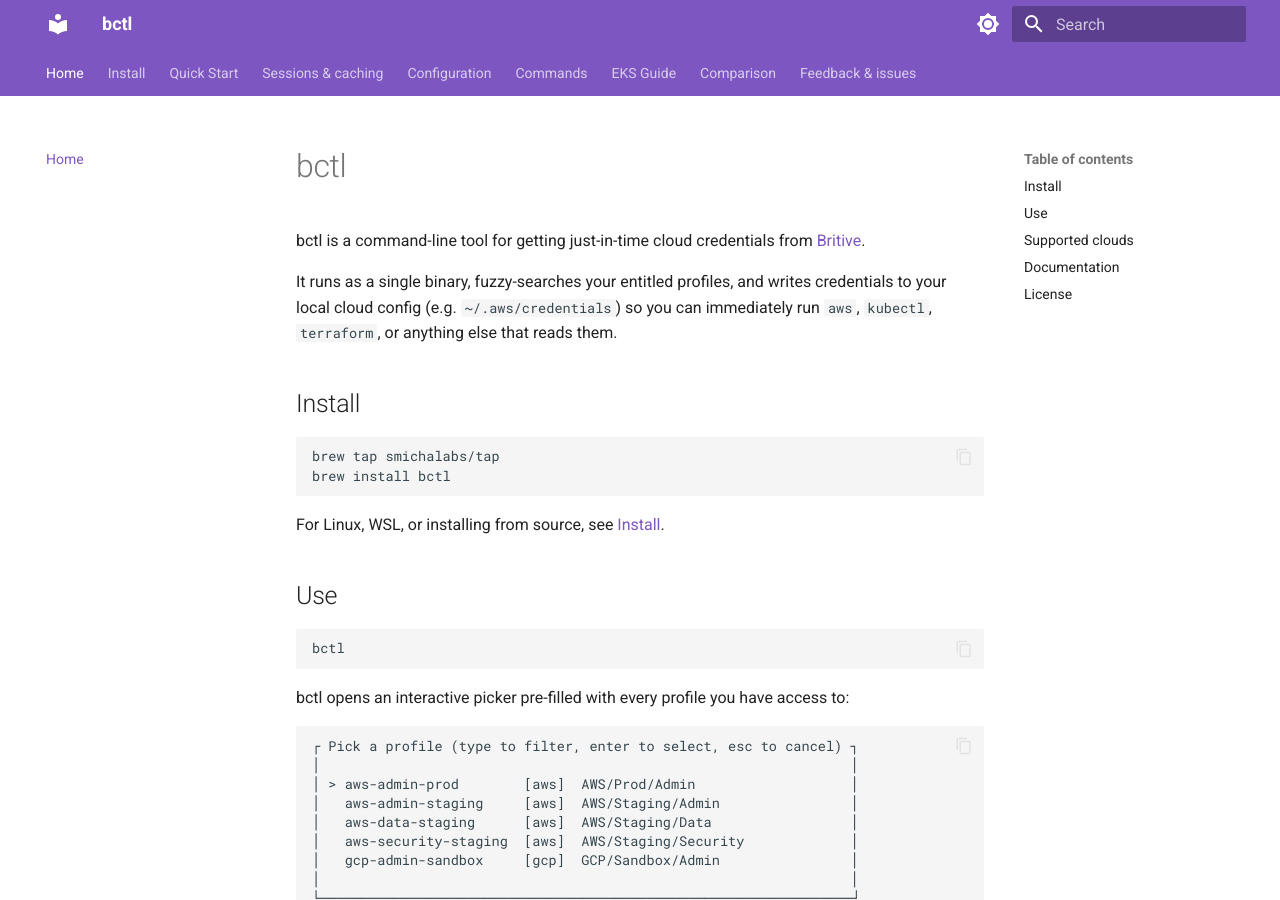
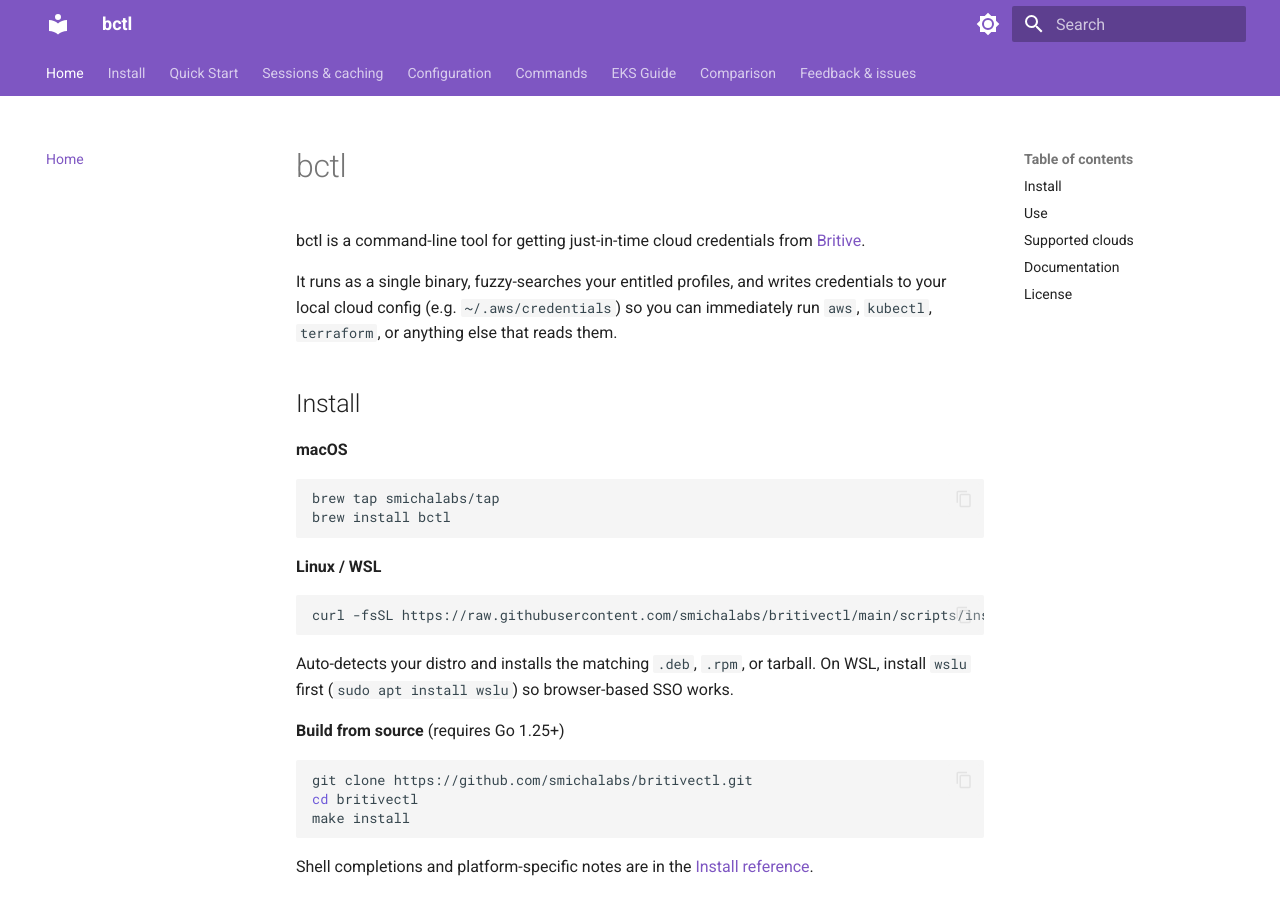
Before and after one commit to smichalabs/britivectl, an MkDocs documentation site: the page built from docs/docs/index.md, in a window 1280 px wide and 900 px high. Built offline with MkDocs 1.6.1 and Material for MkDocs 9.7.7, drawn with Linux system fonts in a browser that asks for light colours.

Commit message:
feat: move issue tracker to source repo and show all install options (#50)
Now that smichalabs/britivectl is public, issues no longer need to live
on the separate britivectl-releases repo. This commit:

- Changes the issue URL constant in internal/issues from
  smichalabs/britivectl-releases to smichalabs/britivectl so bctl issue
  bug/feature opens issues on the source repo directly
- Replaces the old markdown issue templates (bug_report.md,
  feature_request.md) with the structured YAML templates (bug.yml,
  feature.yml, config.yml) that auto-assign both maintainers
- Updates docs/docs/feedback.md, docs/docs/commands/issue.md to point
  at the source repo issue tracker
- Expands the Install section on the home page to show all three
  install methods inline (macOS brew, Linux/WSL curl script, build
  from source) so users see every option without clicking through to
  a separate page

Updates the test in internal/issues to match the new repo URL.

````diff
--- a/docs/docs/index.md
+++ b/docs/docs/index.md
@@ -6,12 +6,30 @@ It runs as a single binary, fuzzy-searches your entitled profiles, and writes cr
 
 ## Install
 
+**macOS**
+
 ```bash
 brew tap smichalabs/tap
 brew install bctl
 ```
 
-For Linux, WSL, or installing from source, see [Install](install.md).
+**Linux / WSL**
+
+```bash
+curl -fsSL https://raw.githubusercontent.com/smichalabs/britivectl/main/scripts/install.sh | bash
+```
+
+Auto-detects your distro and installs the matching `.deb`, `.rpm`, or tarball. On WSL, install `wslu` first (`sudo apt install wslu`) so browser-based SSO works.
+
+**Build from source** (requires Go 1.25+)
+
+```bash
+git clone https://github.com/smichalabs/britivectl.git
+cd britivectl
+make install
+```
+
+Shell completions and platform-specific notes are in the [Install reference](install.md).
 
 ## Use
 
````
Also changed, not shown: docs/docs/commands/issue.md (+1 -1 lines), docs/docs/feedback.md (+4 -4 lines), .github/ISSUE_TEMPLATE/bug_report.md (deleted), .github/ISSUE_TEMPLATE/feature_request.md (deleted), 5 other files.
